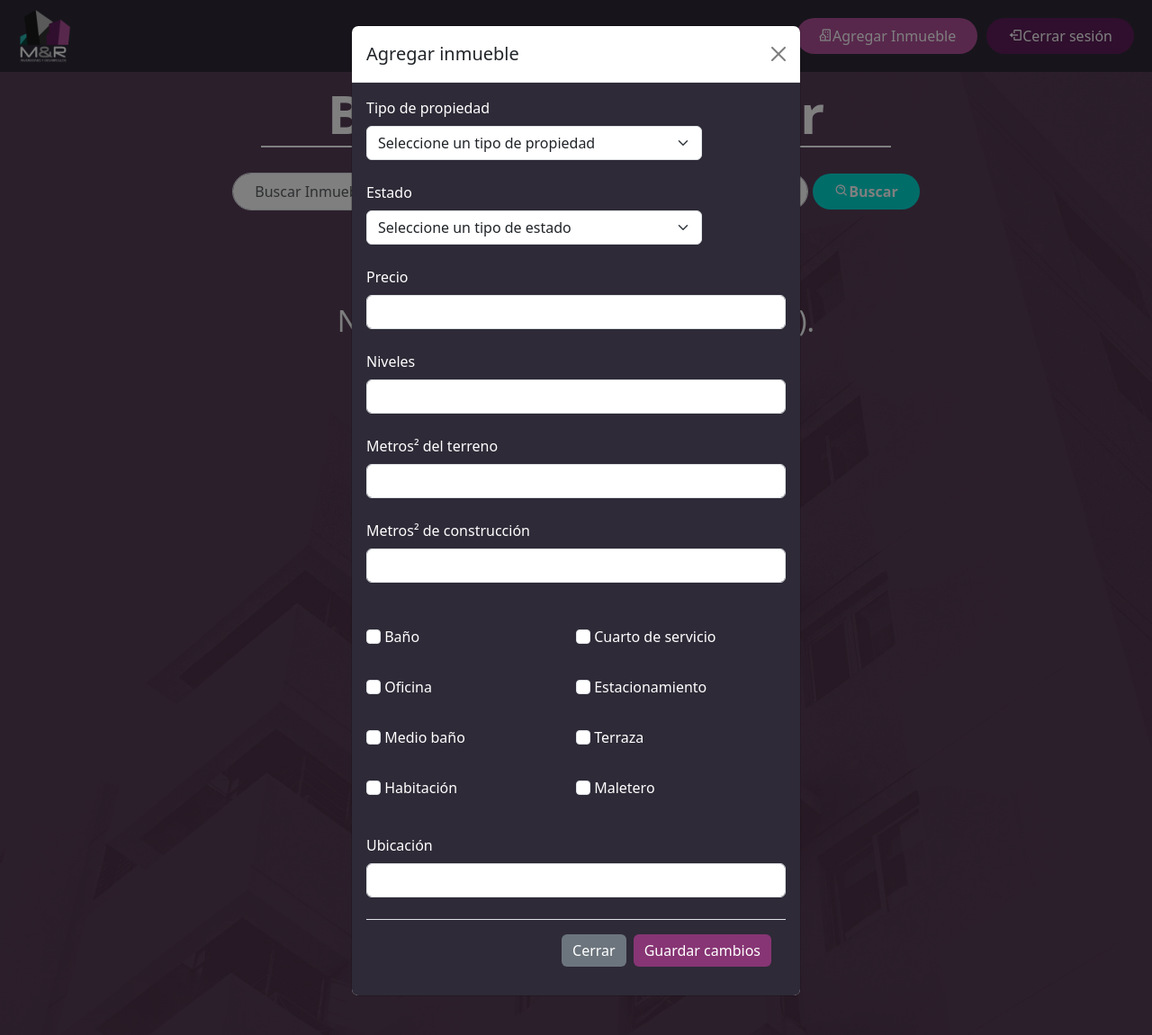
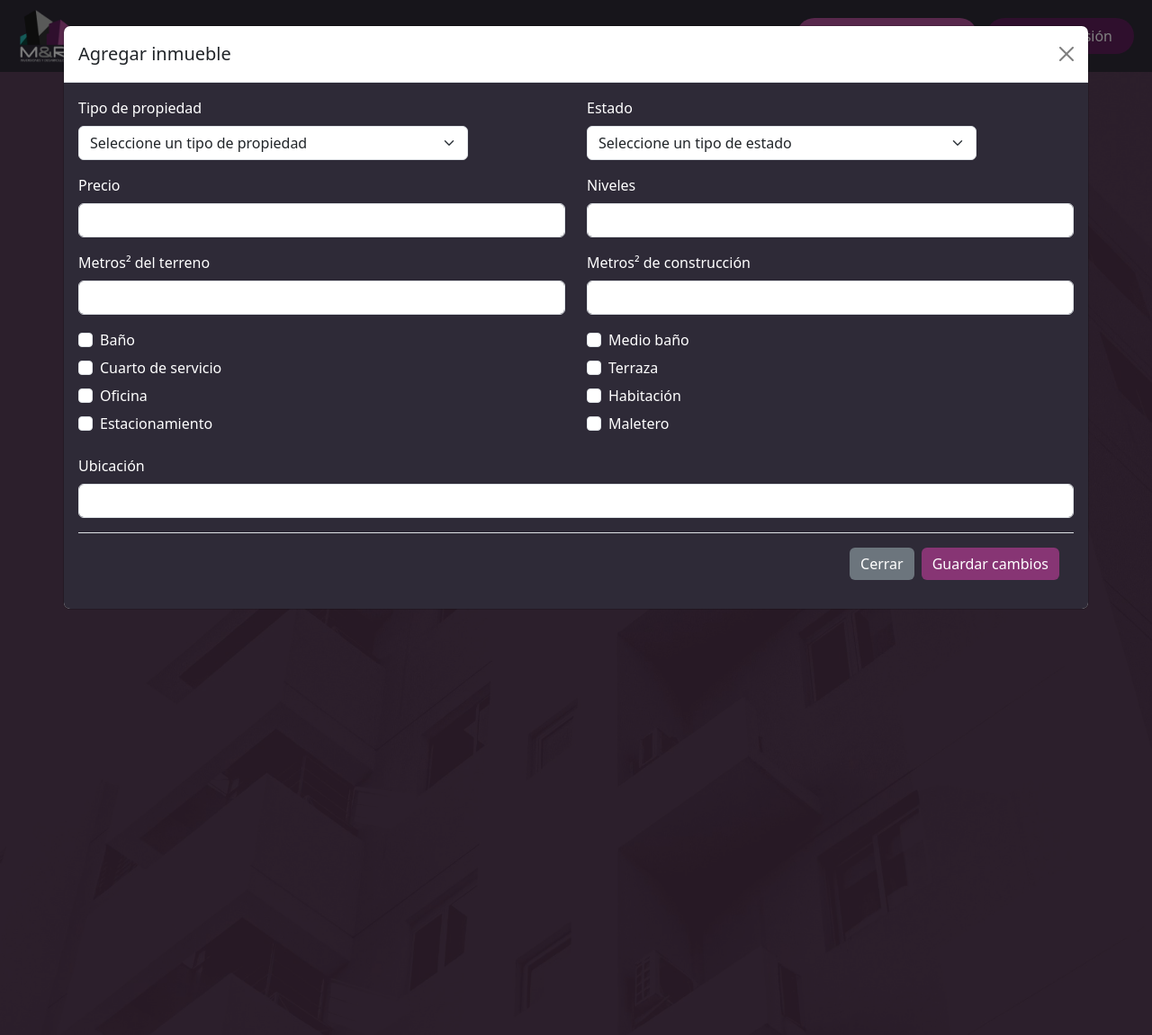
Before and after one commit to UNEG-Ing-Software-II/real_estate_management, a Django app: page /app/inicio_asesor in a window 1280 px wide, after a click on "Agregar Inmueble". Shown: the whole page at 90% size. Run offline with Django 5.2, Linux system fonts and the light colour scheme; the visitor is signed in with stand-in values (Sample User, id 1); data that the repository does not hold is empty.

Commit message:
[ FIX ] Se modifico la vista del modal de agregar inmueble

```diff
--- a/app_Principal/templates/views_asesor/views_asesor.html
+++ b/app_Principal/templates/views_asesor/views_asesor.html
@@ -78,7 +78,7 @@
 
 <!-- Modal De registro Inmueble -->
 <div class="modal fade" id="ModalRegistroInmueble" tabindex="-1" aria-labelledby="ModalLabelRegistroInmueble" aria-hidden="true">
-    <div class="modal-dialog modal-dialog-scrollable">
+    <div class="modal-dialog modal-dialog-scrollable modal-xl"> <!-- Cambié modal-lg a modal-xl para más ancho -->
         <div class="modal-content">
             <div class="modal-header">
                 <h1 class="modal-title fs-5" id="ModalLabelRegistroInmueble">Agregar inmueble</h1>
@@ -87,6 +87,8 @@
             <div class="modal-body style-body-modal">
                 <form method="post" id="add-form" action="{% url 'registrar_inmueble' %}">
                     {% csrf_token %}
+                    <div class="row">
+                        <div class="col-md-6">
                             <label for="InputTipoDePropiedad" class="form-label">Tipo de propiedad</label>
                             <select class="form-select" name="tipoPropiedad" id="InputTipoDePropiedad" required>
                                 <option selected disabled hidden>Seleccione un tipo de propiedad</option>
@@ -98,101 +100,86 @@
                                 <option value="Oficina">Oficina</option>
                                 <option value="F comercio">F comercio</option>
                                 <option value="Otros">Otros</option>
-                    </select> <br>
-
+                            </select>
+                        </div>
+                        <div class="col-md-6">
                             <label for="InputEstado" class="form-label">Estado</label>
                             <select class="form-select" name="estado" id="InputEstado" required>
                                 <option selected disabled hidden>Seleccione un tipo de estado</option>
                                 <option value="En venta">En venta</option>
                                 <option value="En alquiler">En alquiler</option>
                                 <option value="Finalizado">Finalizado</option>
-                    </select><br>
+                            </select>
+                        </div>
+                    </div>
 
+                    <div class="row mt-3">
+                        <div class="col-md-6">
                             <label for="InputPrecio" class="form-label">Precio</label>
                             <input type="number" class="form-control" name="precio" id="InputPrecio"  min="0.001" step="0.001" required>
-
-                    <br>
+                        </div>
+                        <div class="col-md-6">
                             <label for="InputNiveles" class="form-label">Niveles</label>
                             <input type="number" class="form-control" name="niveles" id="InputNiveles"  min="1" step="1" required>
-                    <br>
+                        </div>
+                    </div>
+
+                    <div class="row mt-3">
+                        <div class="col-md-6">
                             <label for="InputMetrosTerreno" class="form-label">Metros² del terreno</label>
-                    <br>
                             <input type="number" class="form-control" name="metros_terreno" id="InputMetrosTerreno" min="0.001" step="0.001" required>
-                    <br>
+                        </div>
+                        <div class="col-md-6">
                             <label for="InputMetrosConstruccion" class="form-label">Metros² de construcción</label>
                             <input type="number" class="form-control" name="metros_construccion" id="InputMetrosConstruccion" min="0.001" step="0.001" required>
-                    <br>
-                    <div class="grid-temp">
-
-                    <div>
-                        <br>
-                        <input type="checkbox" class="form-check-input" name="bathroom" id="InputBathroom">
-                        <label for="InputBathroom" class="form-label">Baño</label>
+                        </div>
                     </div>
 
-
-                    <div>
-                        <br>
+                    <div class="row mt-3">
+                        <div class="col-md-6">
+                            <div class="form-check">
+                                <input type="checkbox" class="form-check-input" name="bathroom" id="InputBathroom">
+                                <label for="InputBathroom" class="form-check-label">Baño</label>
+                            </div>
+                            <div class="form-check">
                                 <input type="checkbox" class="form-check-input" name="cuarto_servicio" id="InputCuartoServicio">
-                        <label for="InputCuartoServicio" class="form-label">Cuarto de servicio</label>
+                                <label for="InputCuartoServicio" class="form-check-label">Cuarto de servicio</label>
+                            </div>
+                            <div class="form-check">
+                                <input type="checkbox" class="form-check-input" name="oficina" id="InputOficina">
+                                <label for="InputOficina" class="form-check-label">Oficina</label>
+                            </div>
+                            <div class="form-check">
+                                <input type="checkbox" class="form-check-input" name="estacionamiento" id="InputEstacionamiento">
+                                <label for="InputEstacionamiento" class="form-check-label">Estacionamiento</label>
+                            </div>
+                        </div>
+                        <div class="col-md-6">
+                            <div class="form-check">
+                                <input type="checkbox" class="form-check-input" name="half_bath" id="InputHalfBath">
+                                <label for="InputHalfBath" class="form-check-label">Medio baño</label>
+                            </div>
+                            <div class="form-check">
+                                <input type="checkbox" class="form-check-input" name="terraza" id="InputTerraza">
+                                <label for="InputTerraza" class="form-check-label">Terraza</label>
+                            </div>
+                            <div class="form-check">
+                                <input type="checkbox" class="form-check-input" name="habitacion" id="InputHabitacion">
+                                <label for="InputHabitacion" class="form-check-label">Habitación</label>
+                            </div>
+                            <div class="form-check">
+                                <input type="checkbox" class="form-check-input" name="maletero" id="InputMaletero">
+                                <label for="InputMaletero" class="form-check-label">Maletero</label>
+                            </div>
+                        </div>
                     </div>
 
-
-                    <div>
-                        <br>
-                    <input type="checkbox" class="form-check-input" name="oficina" id="InputOficina">
-                    <label for="InputOficina" class="form-label">Oficina</label>
-
+                    <div class="mt-3">
+                        <label for="InputUbicacion" class="form-label">Ubicación</label>
+                        <input type="text" class="form-control" name="ubicacion" id="InputUbicacion" required>
                     </div>
 
-
-                    <div>
-
-                        <br>
-                        <input type="checkbox" class="form-check-input" name="estacionamiento" id="InputEstacionamiento">
-                        <label for="InputEstacionamiento" class="form-label">Estacionamiento</label>
-
-                    </div>
-
-
-                    <div>
-                        <br>
-                        <input type="checkbox" class="form-check-input" name="half_bath" id="InputHalfBath">
-                        <label for="InputHalfBath" class="form-label">Medio baño</label>
-                    </div>
-
-
-                    <div>
-                        <br>
-                        <input type="checkbox" class="form-check-input" name="terraza" id="InputTerraza">
-                        <label for="InputTerraza" class="form-label">Terraza</label>
-                    </div>
-
-                    <div>
-                        <br>
-                        <input type="checkbox" class="form-check-input" name="habitacion" id="InputHabitacion">
-                        <label for="InputHabitacion" class="form-label">Habitación</label>
-                    </div>
-
-                    <div>
-                        <br>
-                        <input type="checkbox" class="form-check-input" name="maletero" id="InputMaletero">
-                        <label for="InputMaletero" class="form-label">Maletero</label>
-                    </div>
-
-                    </div>
-
-
-
-
-                    <br>
-                    <label for="InputUbicacion" class="form-label mt-2">Ubicación</label>
-                    <input type="text" class="form-control" name="ubicacion" id="InputUbicacion" required>
-                    <br>
-
-                    <!--<label for="InputImagen" class="form-label">Imagen de portada</label>
-                    <input type="file" id="InputImagen" accept="image/*">-->
-                    <div class="modal-footer">
+                    <div class="modal-footer mt-3">
                         <button type="button" class="btn btn-secondary" data-bs-dismiss="modal">Cerrar</button>
                         <button type="submit" class="btn btn-primary">Guardar cambios</button>
                     </div>
```
Lines whose indentation alone changed are shown as unchanged.
